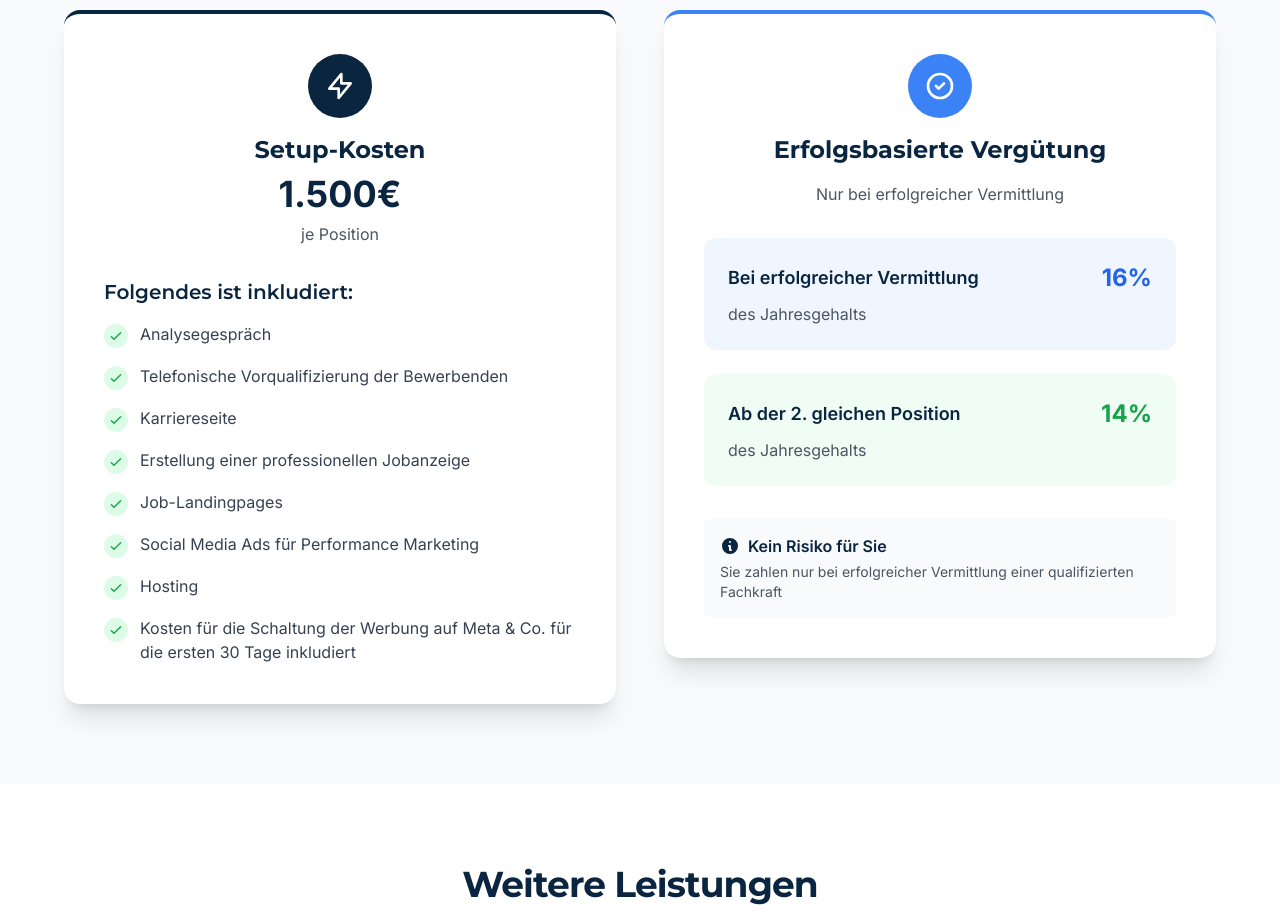
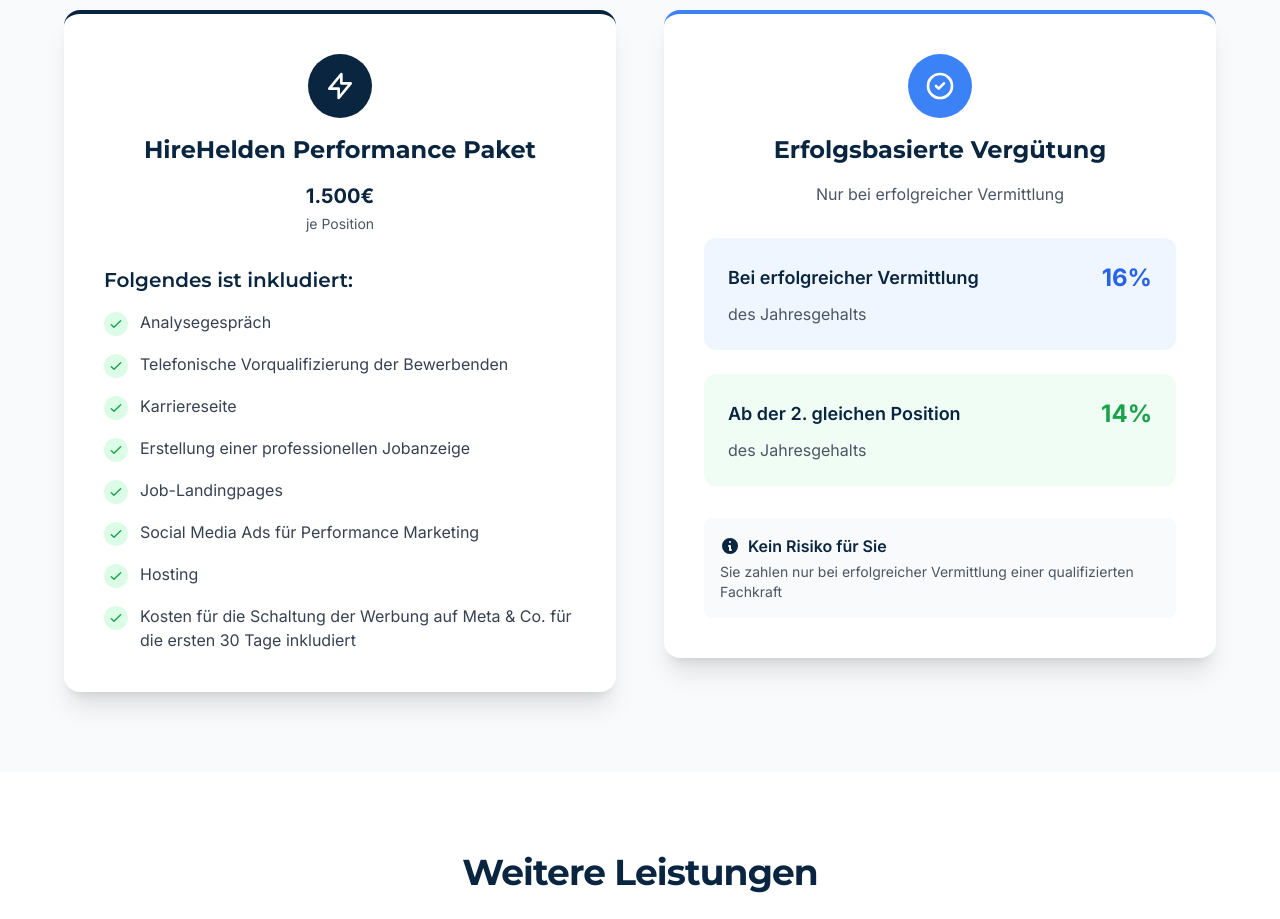
Before and after one commit to tillpirnay/hirehelden, a Next.js app: page /angebot in a window 1280 px wide. Shown: the part 980-1899 px from the top of the page. Built offline with nearby package versions, Linux system fonts and the light colour scheme.

Commit message:
Rebrand setup costs as 'HireHelden Performance Paket' and make pricing smaller

```diff
--- a/app/angebot/page.tsx
+++ b/app/angebot/page.tsx
@@ -113,9 +113,9 @@
                       <path strokeLinecap="round" strokeLinejoin="round" strokeWidth={2} d="M13 10V3L4 14h7v7l9-11h-7z" />
                     </svg>
                   </div>
-                  <h3 className="text-2xl font-bold text-[#0A2540] mb-2">Setup-Kosten</h3>
-                  <div className="text-4xl font-bold text-[#0A2540] mb-2">1.500€</div>
-                  <p className="text-gray-600">je Position</p>
+                  <h3 className="text-2xl font-bold text-[#0A2540] mb-4">HireHelden Performance Paket</h3>
+                  <div className="text-xl font-bold text-[#0A2540] mb-1">1.500€</div>
+                  <p className="text-sm text-gray-600">je Position</p>
                 </div>
 
                 <div className="space-y-4">
```
